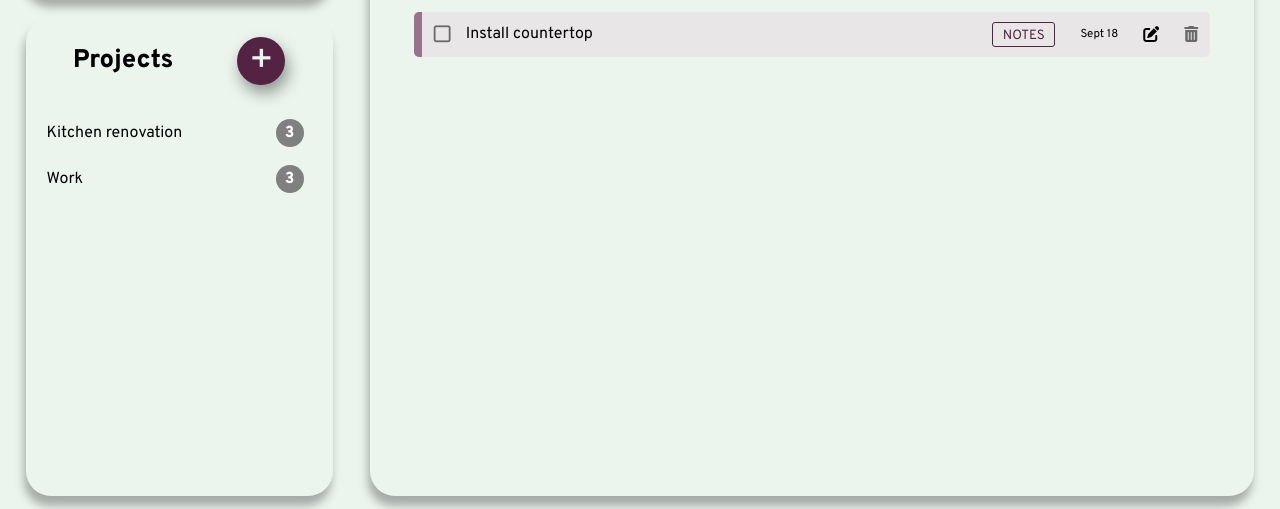
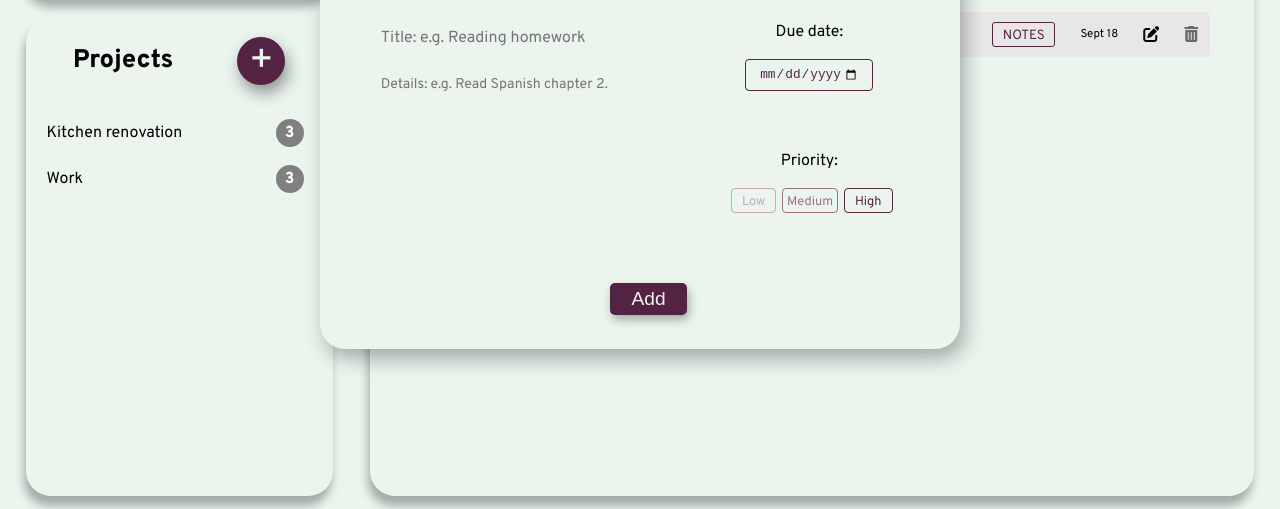
Before and after one commit to cynthem/Todo-list, a plain HTML site: page index.html in a window 1280 px wide. Shown: the part 291-800 px from the top of the page. Drawn offline with Linux system fonts and the light colour scheme.

Commit message:
Adjust add-new todo form

```diff
--- a/index.html
+++ b/index.html
@@ -108,7 +108,7 @@
             <div class="add-cancel">
                 <i class="fa-solid fa-xmark fa-lg"></i>
             </div>
-            <form class="add-form">
+            <div class="add-container">
                 <div class="add-type">
                     <h3 class="type-title">Create new...</h3>
                     <div class="type-btns">
@@ -116,7 +116,7 @@
                         <button class="add-btn-project">Project</button>
                     </div>
                 </div>
-                <div class="add-info">
+                <form class="add-todo-form">
                     <div class="add-text">
                         <input type="text" placeholder="Title: e.g. Reading homework">
                         <textarea class="add-textarea" placeholder="Details: e.g. Read Spanish chapter 2."></textarea>
@@ -144,14 +144,14 @@
                             </div>
                         </div>
                     </div>
-                </div>
+                    <div class="add-todo-submit">
+                        <input type="submit" value="Add">
+                    </div>
+                </form>
                 <div class="add-project">
                     <input id="add-project" type="text" placeholder="Title: e.g. Reading homework">
                 </div>
-                <div class="add-submit">
-                    <input type="submit" value="Add">
-                </div>
-            </form>
+            </div>
         </div>
         <div class="notes-card">
             <div class="notes-cancel">
--- a/style.css
+++ b/style.css
@@ -406,7 +406,7 @@ h2 {
     border-radius: 25px;
     display: flex;
     flex-direction: column;
-    display: none;
+
 }
 
 .add-cancel {
@@ -425,9 +425,9 @@ h2 {
     color: yellow;
 }
 
-.add-form {
+.add-container {
     display: grid;
-    grid-template-rows: 1fr 3fr 1fr;
+    grid-template-rows: 1fr 4fr;
     height: 100%;
     row-gap: 10%;
     padding: 2% 5% 3%;
@@ -486,12 +486,6 @@ input[type="submit"]:active {
     transform: translate(-1px, 1px);
 }
 
-.add-submit {
-    display: flex;
-    justify-content: center;
-    align-items: center;
-}
-
 input[type="submit"] {
     border: none;
     outline: none;
@@ -504,10 +498,11 @@ input[type="submit"] {
 }
 
 /* Create-new: To-do Add */
-.add-info {
+.add-todo-form {
     display: grid;
-    grid-template-columns: 57% 40%;
+    grid-template: 70% 20% / 57% 40%;
     column-gap: 3%;
+    row-gap: 10%;
     padding: 0 2% 0 5%;
 }
 
@@ -614,6 +609,12 @@ input[type="radio"] {
 .high-checked {
     background-color: #542344;
     color: #EBF5EE;
+}
+
+.add-todo-submit {
+    grid-column: span 2;
+    text-align: center;
+    align-self: center;
 }
 
 /* Create-New: Project Add */
```
